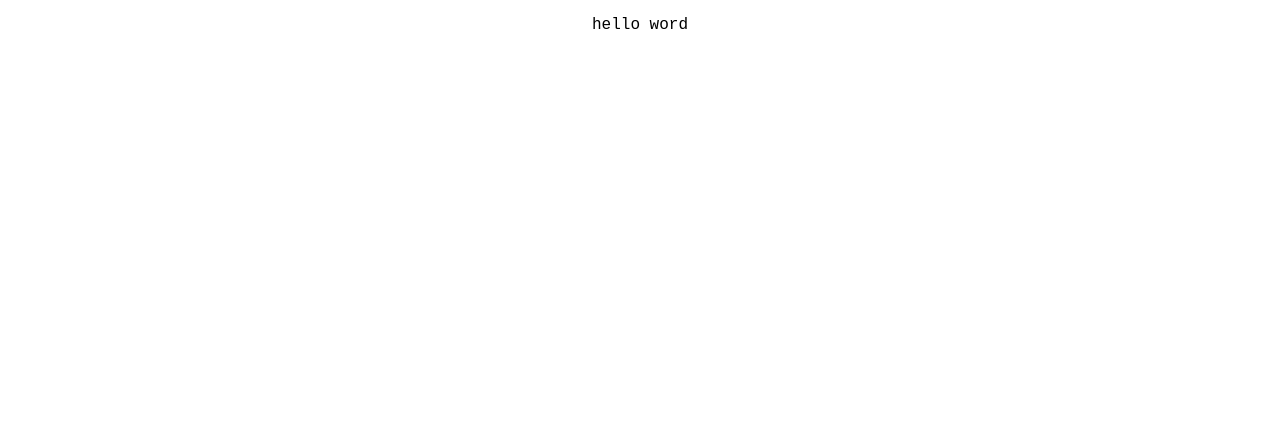
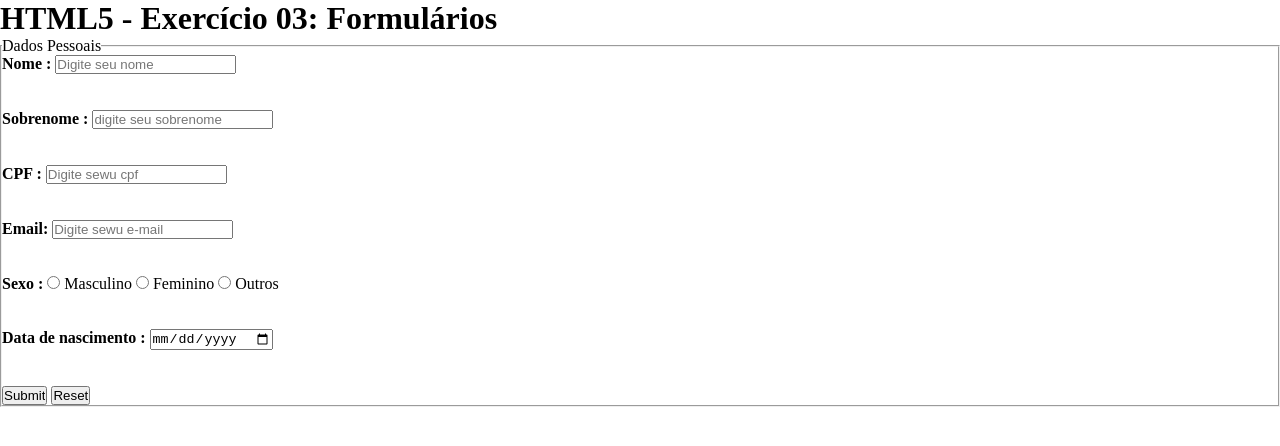
Before and after one commit to allan-front-end2020/Soul-code-Academy, a plain HTML site: page index.html in a window 1280 px wide. Drawn offline with Linux system fonts and the light colour scheme.

Commit message:
first commit

```diff
--- a/index.html
+++ b/index.html
@@ -1,13 +1,55 @@
 <!DOCTYPE html>
-<html lang="en">
+<html lang="br">
 <head>
-    <meta charset="UTF-8">
-    <meta http-equiv="X-UA-Compatible" content="IE=edge">
+
     <meta name="viewport" content="width=device-width, initial-scale=1.0">
     <link rel="stylesheet" type="text/css" href="style.css" media="screen" />
-    <title>Document</title>
+    <title> exerci</title>
 </head>
 <body>
-    <p class="p">hello word</p>
+    <h1>HTML5 - Exercício 03: Formulários</h1>
+
+<fieldset>
+           <legend> Dados Pessoais</legend>
+        <form>
+           <div class=" row">
+               <label for="nome"><strong>Nome :</strong></label>
+               <input type="text" placeholder="Digite seu nome">
+           </div> <br><br>
+           <div class=" row">
+                <label for="sobrenome"><Strong>Sobrenome :</Strong></label>
+                <input type="text" placeholder='digite seu sobrenome'>
+           </div><br><br>
+           <div class=" row">
+                <label for="CPF"><Strong> CPF :</Strong></label>
+                <input type="number" placeholder="Digite sewu cpf">
+          </div><br><br>
+          <div class=" row">
+            <label for="email"><Strong>Email: </Strong></label>
+            <input type="email" placeholder="Digite sewu e-mail">
+          </div><br><br>
+          <div class="row">
+              <label for="sexo"><Strong>Sexo :</Strong></label>
+              <input type="radio" value="Masculino" id="Masculino" name='sexo'  >
+              <label for="Masculino">Masculino</label>
+              <input type="radio" value="Feminino" id="Feminino" name='sexo'  >
+              <label for="Feminino">Feminino</label>
+              <input type="radio" value="Outros" id="Outross" name='sexo'  >
+              <label for="Outros">Outros</label>
+          </div><br><br>
+          <div class="row">
+              <label for=''><Strong>Data de nascimento :</Strong></label>
+              <input type="date">
+          </div><br><br>
+          <div >
+              <input type="submit">
+              <input type="reset">
+
+          </div>
+     </form>
+</fieldset>
+
+
+
 </body>
-</html>
+</htm
--- a/style.css
+++ b/style.css
@@ -1,6 +1,4 @@
-.p{
-    text-align: center;
-    font-family: 'Courier New', Courier, monospace;
-
-
+*{
+    padding: 0;
+    margin: 0;
 }
```
